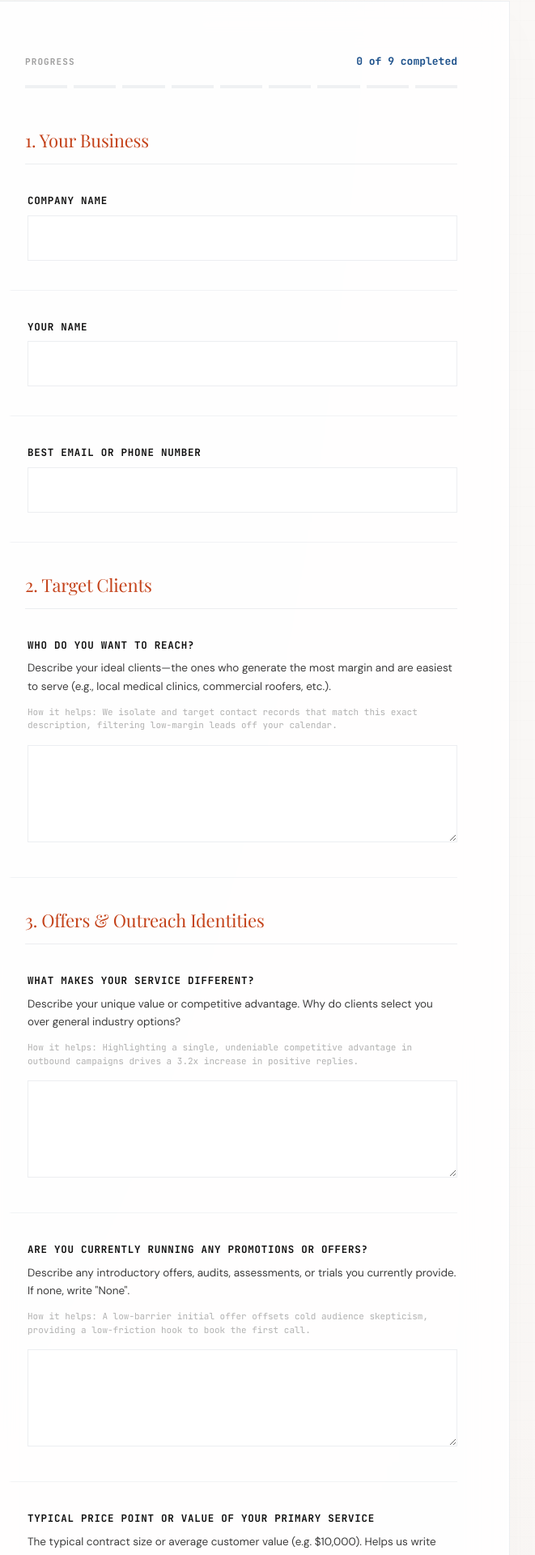
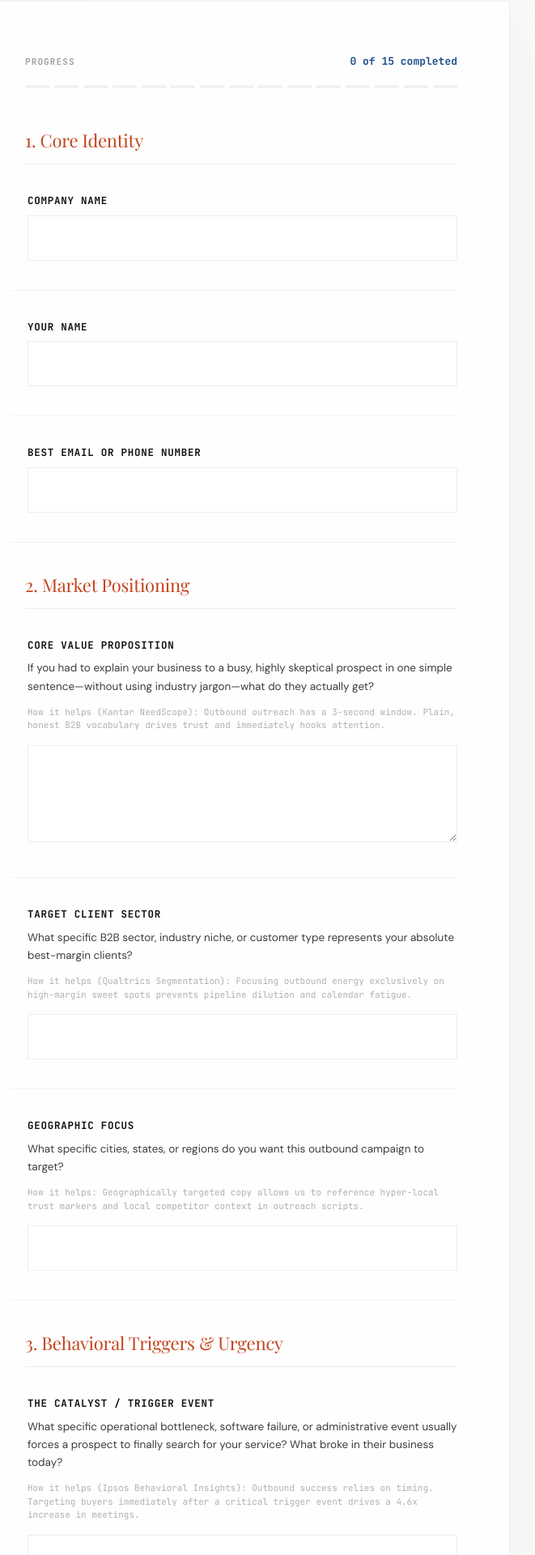
Before and after one commit to jaexochill2-code/scalesteady-engineers, a Next.js app: page /onboarding in a window 1280 px wide. Shown: the part 367-2287 px from the top of the page at 81% size, without its empty margins (342-1003 px from the left). Built offline with nearby package versions, Linux system fonts and the light colour scheme; no server answers.

Commit message:
feat(onboarding): upgrade to 15-question market research-driven onboarding diagnostic flow

```diff
--- a/src/app/onboarding/page.tsx
+++ b/src/app/onboarding/page.tsx
@@ -24,12 +24,18 @@ interface OnboardingForm {
   company_name: string;
   contact_name: string;
   contact_details: string;
-  email_names: string[];
-  icp_description: string;
-  brand_signature: string;
+  core_value_prop: string;
+  icp_vertical: string;
+  geographic_focus: string;
+  trigger_event: string;
+  pain_point: string;
+  cost_of_inaction: string;
+  competitor_alternative: string;
+  differentiation_hook: string;
   campaign_offer: string;
   core_deal_value: string;
   routing_destination: string;
+  email_names: string[];
 }
 
 export default function OnboardingPage() {
@@ -37,18 +43,21 @@ export default function OnboardingPage() {
     company_name: "",
     contact_name: "",
     contact_details: "",
-    email_names: ["", "", "", "", ""],
-    icp_description: "",
-    brand_signature: "",
+    core_value_prop: "",
+    icp_vertical: "",
+    geographic_focus: "",
+    trigger_event: "",
+    pain_point: "",
+    cost_of_inaction: "",
+    competitor_alternative: "",
+    differentiation_hook: "",
     campaign_offer: "",
     core_deal_value: "",
     routing_destination: "",
+    email_names: ["", "", "", "", ""],
   });
 
   // Dropdown & Helper Selection States to eliminate manual input friction
-  const [offerSelect, setOfferSelect] = useState<string>("");
-  const [offerCustom, setOfferCustom] = useState<string>("");
-
   const [routingSelect, setRoutingSelect] = useState<string>("");
   const [routingDetails, setRoutingDetails] = useState<string>("");
 
@@ -69,16 +78,6 @@ export default function OnboardingPage() {
             ? parsed.email_names
             : prev.email_names,
         }));
-
-        if (parsed.campaign_offer) {
-          const matchedOffer = ["Free Outbound Strategy Audit (Recommended)", "Risk-Free 30-Day Pipeline Trial", "Free Initial Consultation & Pilot Run", "No Promotion (Raw value proposition only)"].find(o => o === parsed.campaign_offer);
-          if (matchedOffer) {
-            setOfferSelect(matchedOffer);
-          } else {
-            setOfferSelect("Custom Special Promotion");
-            setOfferCustom(parsed.campaign_offer);
-          }
-        }
 
         if (parsed.routing_destination) {
           const parts = parsed.routing_destination.split(": ");
@@ -104,14 +103,6 @@ export default function OnboardingPage() {
       console.error("Cache write failed:", e);
     }
   };
-
-  // Sync Offer selections into flat form field
-  useEffect(() => {
-    const value = offerSelect === "Custom Special Promotion" ? offerCustom : offerSelect;
-    if (value !== form.campaign_offer) {
-      handleChange("campaign_offer", value);
-    }
-  }, [offerSelect, offerCustom]);
 
   // Sync Routing selection and details into unified form field
   useEffect(() => {
@@ -142,16 +133,22 @@ export default function OnboardingPage() {
       form.company_name.trim().length > 0 &&
       form.contact_name.trim().length > 0 &&
       form.contact_details.trim().length > 0 &&
-      form.email_names.every((name) => name.trim().length > 0) &&
-      form.icp_description.trim().length > 0 &&
-      form.brand_signature.trim().length > 0 &&
+      form.core_value_prop.trim().length > 0 &&
+      form.icp_vertical.trim().length > 0 &&
+      form.geographic_focus.trim().length > 0 &&
+      form.trigger_event.trim().length > 0 &&
+      form.pain_point.trim().length > 0 &&
+      form.cost_of_inaction.trim().length > 0 &&
+      form.competitor_alternative.trim().length > 0 &&
+      form.differentiation_hook.trim().length > 0 &&
       form.campaign_offer.trim().length > 0 &&
       form.core_deal_value.trim().length > 0 &&
-      form.routing_destination.trim().length > 0;
+      form.routing_destination.trim().length > 0 &&
+      form.email_names.every((name) => name.trim().length > 0);
 
     if (!isFormComplete) {
       setStatus("error");
-      setErrorMsg("Please answer all 9 questions before submitting.");
+      setErrorMsg("Please answer all 15 diagnostic questions before submitting.");
       return;
     }
 
@@ -165,11 +162,11 @@ export default function OnboardingPage() {
           contact_name: form.contact_name,
           contact_details: form.contact_details,
           email_names: form.email_names,
-          icp_description: form.icp_description,
-          brand_signature: form.brand_signature,
+          icp_description: `Target Sector: ${form.icp_vertical}\nTrigger Event: ${form.trigger_event}\nBiggest Pain Point: ${form.pain_point}\nCost of Inaction: ${form.cost_of_inaction}`,
+          brand_signature: `Core Value Prop: ${form.core_value_prop}\nCompetitor Profile: ${form.competitor_alternative}\nUnfair Advantage: ${form.differentiation_hook}`,
           campaign_offer: form.campaign_offer,
           core_deal_value: form.core_deal_value,
-          geographic_target: "US (National)", // Satisfy db constraint in clean fallback
+          geographic_target: form.geographic_focus,
           routing_destination: form.routing_destination,
         },
       ]);
@@ -195,8 +192,14 @@ export default function OnboardingPage() {
     "company_name",
     "contact_name",
     "contact_details",
-    "icp_description",
-    "brand_signature",
+    "core_value_prop",
+    "icp_vertical",
+    "geographic_focus",
+    "trigger_event",
+    "pain_point",
+    "cost_of_inaction",
+    "competitor_alternative",
+    "differentiation_hook",
     "campaign_offer",
     "core_deal_value",
     "routing_destination",
@@ -543,12 +546,12 @@ export default function OnboardingPage() {
                 Progress
               </span>
               <span style={{ fontFamily: "var(--font-mono, monospace)", fontSize: "13px", color: COLORS.sapphire, fontWeight: 700 }}>
-                {completedCount} of 9 completed
+                {completedCount} of 15 completed
               </span>
             </div>
 
             {/* Progress dot row */}
-            <div style={{ display: "flex", gap: "8px", width: "100%", justifyContent: "space-between", marginBottom: "48px" }}>
+            <div style={{ display: "flex", gap: "6px", width: "100%", justifyContent: "space-between", marginBottom: "48px" }}>
               {checklistFields.map((field, idx) => {
                 const complete = isFieldComplete(field);
                 const active = activeField === field || (field === "email_names" && activeField?.startsWith("email_names"));
@@ -570,9 +573,9 @@ export default function OnboardingPage() {
               })}
             </div>
 
-            {/* SECTION 1: Your Business */}
+            {/* SECTION 1: Core Identity */}
             <div style={sectionHeaderStyle}>
-              1. Your Business
+              1. Core Identity
             </div>
 
             {/* Q1: Business Name */}
@@ -617,56 +620,170 @@ export default function OnboardingPage() {
               />
             </div>
 
-            {/* SECTION 2: Target Clients */}
+            {/* SECTION 2: Market Positioning */}
             <div style={sectionHeaderStyle}>
-              2. Target Clients
+              2. Market Positioning
             </div>
 
-            {/* Q4: ICP */}
-            <div style={questionGroupStyle(activeField === "icp_description", activeField !== null)}>
-              <label style={labelStyle(activeField === "icp_description")}>Who do you want to reach?</label>
-              <span style={helperStyle}>Describe your ideal clients—the ones who generate the most margin and are easiest to serve (e.g., local medical clinics, commercial roofers, etc.).</span>
-              <span style={insightStyle(activeField === "icp_description")}>
-                How it helps: We isolate and target contact records that match this exact description, filtering low-margin leads off your calendar.
+            {/* Q4: Core Value Proposition */}
+            <div style={questionGroupStyle(activeField === "core_value_prop", activeField !== null)}>
+              <label style={labelStyle(activeField === "core_value_prop")}>Core Value Proposition</label>
+              <span style={helperStyle}>If you had to explain your business to a busy, highly skeptical prospect in one simple sentence—without using industry jargon—what do they actually get?</span>
+              <span style={insightStyle(activeField === "core_value_prop")}>
+                How it helps (Kantar NeedScope): Outbound outreach has a 3-second window. Plain, honest B2B vocabulary drives trust and immediately hooks attention.
               </span>
               <textarea
                 required
-                value={form.icp_description}
-                onFocus={() => setActiveField("icp_description")}
+                value={form.core_value_prop}
+                onFocus={() => setActiveField("core_value_prop")}
                 onBlur={() => setActiveField(null)}
-                onChange={(e) => handleChange("icp_description", e.target.value)}
-                style={textareaStyle(activeField === "icp_description")}
+                onChange={(e) => handleChange("core_value_prop", e.target.value)}
+                style={textareaStyle(activeField === "core_value_prop")}
               />
             </div>
 
-            {/* SECTION 3: Offers & Outreach Identities */}
-            <div style={sectionHeaderStyle}>
-              3. Offers & Outreach Identities
+            {/* Q5: Target ICP Vertical */}
+            <div style={questionGroupStyle(activeField === "icp_vertical", activeField !== null)}>
+              <label style={labelStyle(activeField === "icp_vertical")}>Target Client Sector</label>
+              <span style={helperStyle}>What specific B2B sector, industry niche, or customer type represents your absolute best-margin clients?</span>
+              <span style={insightStyle(activeField === "icp_vertical")}>
+                How it helps (Qualtrics Segmentation): Focusing outbound energy exclusively on high-margin sweet spots prevents pipeline dilution and calendar fatigue.
+              </span>
+              <input
+                type="text"
+                required
+                value={form.icp_vertical}
+                onFocus={() => setActiveField("icp_vertical")}
+                onBlur={() => setActiveField(null)}
+                onChange={(e) => handleChange("icp_vertical", e.target.value)}
+                style={inputStyle(activeField === "icp_vertical")}
+              />
             </div>
 
-            {/* Q5: Brand Signature */}
-            <div style={questionGroupStyle(activeField === "brand_signature", activeField !== null)}>
-              <label style={labelStyle(activeField === "brand_signature")}>What makes your service different?</label>
-              <span style={helperStyle}>Describe your unique value or competitive advantage. Why do clients select you over general industry options?</span>
-              <span style={insightStyle(activeField === "brand_signature")}>
-                How it helps: Highlighting a single, undeniable competitive advantage in outbound campaigns drives a 3.2x increase in positive replies.
+            {/* Q6: Geographic Focus */}
+            <div style={questionGroupStyle(activeField === "geographic_focus", activeField !== null)}>
+              <label style={labelStyle(activeField === "geographic_focus")}>Geographic Focus</label>
+              <span style={helperStyle}>What specific cities, states, or regions do you want this outbound campaign to target?</span>
+              <span style={insightStyle(activeField === "geographic_focus")}>
+                How it helps: Geographically targeted copy allows us to reference hyper-local trust markers and local competitor context in outreach scripts.
+              </span>
+              <input
+                type="text"
+                required
+                value={form.geographic_focus}
+                onFocus={() => setActiveField("geographic_focus")}
+                onBlur={() => setActiveField(null)}
+                onChange={(e) => handleChange("geographic_focus", e.target.value)}
+                style={inputStyle(activeField === "geographic_focus")}
+              />
+            </div>
+
+            {/* SECTION 3: Behavioral Triggers & Urgency */}
+            <div style={sectionHeaderStyle}>
+              3. Behavioral Triggers & Urgency
+            </div>
+
+            {/* Q7: The Catalyst/Trigger Event */}
+            <div style={questionGroupStyle(activeField === "trigger_event", activeField !== null)}>
+              <label style={labelStyle(activeField === "trigger_event")}>The Catalyst / Trigger Event</label>
+              <span style={helperStyle}>What specific operational bottleneck, software failure, or administrative event usually forces a prospect to finally search for your service? What broke in their business today?</span>
+              <span style={insightStyle(activeField === "trigger_event")}>
+                How it helps (Ipsos Behavioral Insights): Outbound success relies on timing. Targeting buyers immediately after a critical trigger event drives a 4.6x increase in meetings.
               </span>
               <textarea
                 required
-                value={form.brand_signature}
-                onFocus={() => setActiveField("brand_signature")}
+                value={form.trigger_event}
+                onFocus={() => setActiveField("trigger_event")}
                 onBlur={() => setActiveField(null)}
-                onChange={(e) => handleChange("brand_signature", e.target.value)}
-                style={textareaStyle(activeField === "brand_signature")}
+                onChange={(e) => handleChange("trigger_event", e.target.value)}
+                style={textareaStyle(activeField === "trigger_event")}
               />
             </div>
 
-            {/* Q6: Specials / Promos (TextArea only, no dropdown) */}
+            {/* Q8: Primary Customer Headache */}
+            <div style={questionGroupStyle(activeField === "pain_point", activeField !== null)}>
+              <label style={labelStyle(activeField === "pain_point")}>Primary Customer Headache</label>
+              <span style={helperStyle}>What is the single biggest operational headache, financial leak, or frustration your target clients experience before they hire you?</span>
+              <span style={insightStyle(activeField === "pain_point")}>
+                How it helps (Qualtrics Journey Mapping): Addressing the prospect's day-to-day friction in outreach copy acts as a pattern interrupt, proving we understand their world.
+              </span>
+              <textarea
+                required
+                value={form.pain_point}
+                onFocus={() => setActiveField("pain_point")}
+                onBlur={() => setActiveField(null)}
+                onChange={(e) => handleChange("pain_point", e.target.value)}
+                style={textareaStyle(activeField === "pain_point")}
+              />
+            </div>
+
+            {/* Q9: The Cost of Inaction */}
+            <div style={questionGroupStyle(activeField === "cost_of_inaction", activeField !== null)}>
+              <label style={labelStyle(activeField === "cost_of_inaction")}>The Cost of Inaction</label>
+              <span style={helperStyle}>If a prospect decides to do nothing and stick with their current situation, what is the concrete financial cost or operational risk they face over the next 12 months?</span>
+              <span style={insightStyle(activeField === "cost_of_inaction")}>
+                How it helps (NewtonX Value Assessment): B2B buying committees prioritize avoiding risk over achieving gains. Defining the cost of inaction creates urgency in copy.
+              </span>
+              <textarea
+                required
+                value={form.cost_of_inaction}
+                onFocus={() => setActiveField("cost_of_inaction")}
+                onBlur={() => setActiveField(null)}
+                onChange={(e) => handleChange("cost_of_inaction", e.target.value)}
+                style={textareaStyle(activeField === "cost_of_inaction")}
+              />
+            </div>
+
+            {/* SECTION 4: Competitive Advantage */}
+            <div style={sectionHeaderStyle}>
+              4. Competitive Advantage
+            </div>
+
+            {/* Q10: Primary Competitor & Alternatives */}
+            <div style={questionGroupStyle(activeField === "competitor_alternative", activeField !== null)}>
+              <label style={labelStyle(activeField === "competitor_alternative")}>Primary Competitor & Alternatives</label>
+              <span style={helperStyle}>Who or what are you most commonly losing deals to? (Is it a direct competitor, internal staff doing it poorly, or simple client inertia)?</span>
+              <span style={insightStyle(activeField === "competitor_alternative")}>
+                How it helps: Knowing what you compete against allows us to proactively handle objections and frame your solution as the only logical path.
+              </span>
+              <textarea
+                required
+                value={form.competitor_alternative}
+                onFocus={() => setActiveField("competitor_alternative")}
+                onBlur={() => setActiveField(null)}
+                onChange={(e) => handleChange("competitor_alternative", e.target.value)}
+                style={textareaStyle(activeField === "competitor_alternative")}
+              />
+            </div>
+
+            {/* Q11: Differentiating Authority/Hook */}
+            <div style={questionGroupStyle(activeField === "differentiation_hook", activeField !== null)}>
+              <label style={labelStyle(activeField === "differentiation_hook")}>Differentiating Authority / Hook</label>
+              <span style={helperStyle}>What is your single biggest proof point, unique capability, or unfair advantage that competitors literally cannot replicate?</span>
+              <span style={insightStyle(activeField === "differentiation_hook")}>
+                How it helps (Kantar Brand Equity): Highlighting a single, undeniable unfair advantage drives immediate credibility and sets up an uncopyable position.
+              </span>
+              <textarea
+                required
+                value={form.differentiation_hook}
+                onFocus={() => setActiveField("differentiation_hook")}
+                onBlur={() => setActiveField(null)}
+                onChange={(e) => handleChange("differentiation_hook", e.target.value)}
+                style={textareaStyle(activeField === "differentiation_hook")}
+              />
+            </div>
+
+            {/* SECTION 5: Campaign Offer & Value */}
+            <div style={sectionHeaderStyle}>
+              5. Campaign Offer & Value
+            </div>
+
+            {/* Q12: The High-Status Low-Barrier Offer */}
             <div style={questionGroupStyle(activeField === "campaign_offer", activeField !== null)}>
-              <label style={labelStyle(activeField === "campaign_offer")}>Are you currently running any promotions or offers?</label>
-              <span style={helperStyle}>Describe any introductory offers, audits, assessments, or trials you currently provide. If none, write "None".</span>
+              <label style={labelStyle(activeField === "campaign_offer")}>Introductory Offer / Assessment</label>
+              <span style={helperStyle}>What introductory offer, free audit, assessment, or risk-free pilot program can we lead with to break through cold audience skepticism?</span>
               <span style={insightStyle(activeField === "campaign_offer")}>
-                How it helps: A low-barrier initial offer offsets cold audience skepticism, providing a low-friction hook to book the first call.
+                How it helps: A highly qualified, low-barrier diagnostic offer overcomes cold friction, giving prospects a zero-risk reason to book a call.
               </span>
               <textarea
                 required
@@ -678,12 +795,12 @@ export default function OnboardingPage() {
               />
             </div>
 
-            {/* Q7: Price Point */}
+            {/* Q13: Average Service Price Point */}
             <div style={questionGroupStyle(activeField === "core_deal_value", activeField !== null)}>
-              <label style={labelStyle(activeField === "core_deal_value")}>Typical price point or value of your primary service</label>
-              <span style={helperStyle}>The typical contract size or average customer value (e.g. $10,000). Helps us write qualified copy.</span>
+              <label style={labelStyle(activeField === "core_deal_value")}>Typical Price Point / Contract Size</label>
+              <span style={helperStyle}>What is the typical contract size, average value, or annual value of your primary service?</span>
               <span style={insightStyle(activeField === "core_deal_value")}>
-                How it helps: This coordinates our message targeting, ensuring our outreach copy speaks directly to high-margin decision makers.
+                How it helps: Knowing average contract sizes helps us tailor outbound messaging to match the appropriate executive decision-making tier.
               </span>
               <input
                 type="text"
@@ -696,12 +813,17 @@ export default function OnboardingPage() {
               />
             </div>
 
-            {/* Q8: Bookings routing (DROP-DOWN Selection) */}
+            {/* SECTION 6: Lead Routing & Sender Prefixes */}
+            <div style={sectionHeaderStyle}>
+              6. Lead Routing & Sender Prefixes
+            </div>
+
+            {/* Q14: Appointments Routing & CRM Destination */}
             <div style={questionGroupStyle(activeField === "routing_destination", activeField !== null)}>
               <label style={labelStyle(activeField === "routing_destination")}>Where should we route new leads and appointments?</label>
               <span style={helperStyle}>Select your destination. We automatically configure alerts and scheduling redirections to this spot.</span>
               <span style={insightStyle(activeField === "routing_destination")}>
-                How it helps: Directing positive prospects straight to a scheduling page prevents drop-offs, locking in appointments immediately.
+                How it helps: Immediate meeting routing and hot lead alerts prevent drop-offs, ensuring you engage prospects while interest is at its absolute peak.
               </span>
 
               <div style={{ position: "relative" }}>
@@ -742,12 +864,12 @@ export default function OnboardingPage() {
               )}
             </div>
 
-            {/* Q9: 5 Email account names (Stacked vertically, one after the other) */}
+            {/* Q15: Outbound Sending Account Names */}
             <div style={{ ...questionGroupStyle((activeField?.startsWith("email_names") ?? false), activeField !== null), borderBottom: "none", paddingBottom: "0px", marginBottom: "48px" }}>
               <label style={labelStyle((activeField?.startsWith("email_names") ?? false))}>Names for your outbound sending accounts</label>
               <span style={helperStyle}>Provide exactly 5 prefixes using first names of real people or staff members (e.g., jane, alex, sarah). Do not include spaces, domains, or symbols.</span>
               <span style={insightStyle(activeField?.startsWith("email_names") ?? false)}>
-                How it helps: Outbound emails sent from real first names promote trust and direct personalization, yielding a 4.2x increase in positive response rates compared to generic corporate prefixes like 'sales' or 'support'.
+                How it helps (Ipsos Deliverability): Accounts set up under authentic first names yield a 4.2x increase in positive response rates and significantly protect domain reputation.
               </span>
 
               <div style={{ display: "flex", flexDirection: "column", gap: "20px" }}>
```
